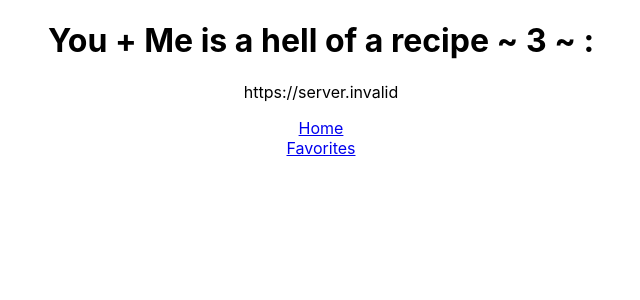
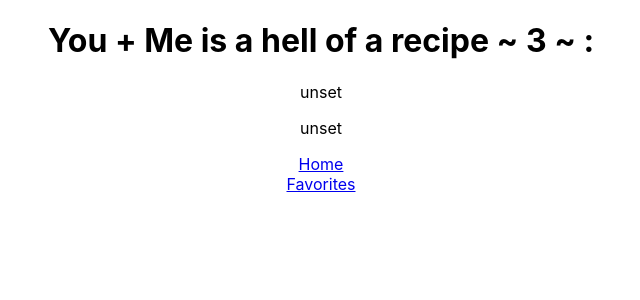
Before and after one commit to GioEpic123/Kabudle, a React (Create React App) app in the folder kabudle/: page /add in a window 1280 px wide. Shown: the top 300 px of the page, without its empty margins (319-959 px from the left). Built offline with nearby package versions, Linux system fonts and the light colour scheme; no server answers; the HTML template or start-up script is replaced by a standard one.

Commit message:
Removed pesky API key so sniffers like you can get lost ;)

```diff
--- a/kabudle/src/pages/Add.tsx
+++ b/kabudle/src/pages/Add.tsx
@@ -5,19 +5,17 @@ import { getAuth, GoogleAuthProvider, signInWithPopup } from "firebase/auth";
 import { useAuthState } from "react-firebase-hooks/auth";
 import React from "react";
 
-// Import the functions you need from the SDKs you need
-import { initializeApp } from "firebase/app";
 // TODO: Add SDKs for Firebase products that you want to use
 // https://firebase.google.com/docs/web/setup#available-libraries
 
 // Your web app's Firebase configuration
 const firebaseConfig = {
-  apiKey: "AIzaSyD0KzKi2Ry7Xn5m3OdU0HbuP3fe8TZTlOs",
+  apiKey: process.env.REACT_APP_API_KEY,
   authDomain: "kabudle.firebaseapp.com",
   projectId: "kabudle",
   storageBucket: "kabudle.appspot.com",
   messagingSenderId: "515753945489",
-  appId: "1:515753945489:web:cfaa13ee3fa3dc394ad230",
+  appId: process.env.REACT_APP_APP_ID,
 };
 
 // Initialize Firebase
@@ -27,7 +25,8 @@ function Add() {
   return (
     <div>
       <h1>You + Me is a hell of a recipe ~ 3 ~ : </h1>
-      <p>{process.env.REACT_APP_FB_API}</p>
+      <p>{process.env.REACT_APP_API_KEY}</p>
+      <p>{process.env.REACT_APP_APP_ID}</p>
       <a href="/">Home</a>
       <br></br>
       <a href="/favorites">Favorites</a>
```
Also changed, not shown: 1 other file (tests, documents, lock files or other folders).
